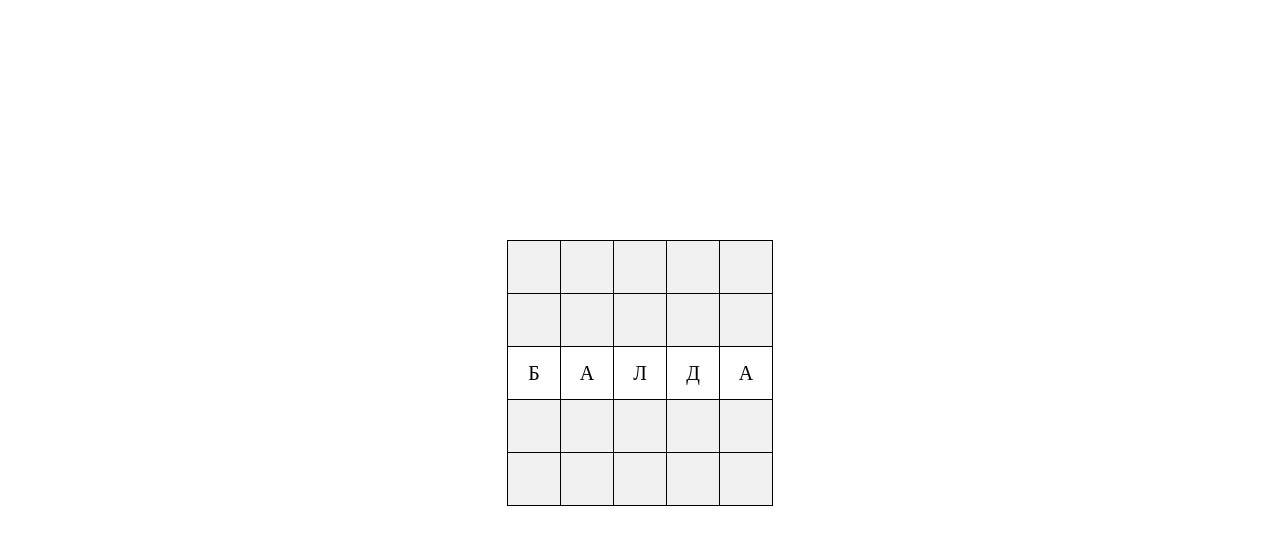
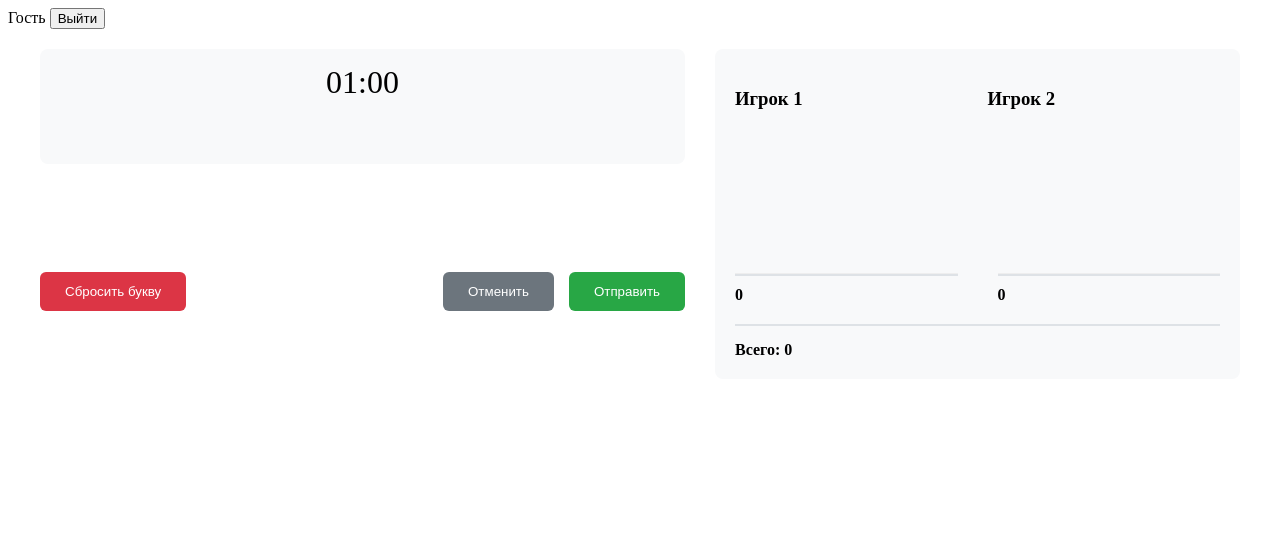
Before and after one commit to Yustis-Kof/Balda, a Flask app: page / in a window 1280 px wide. Shown: the top 545 px of the page. Run offline with Flask 3, Linux system fonts and the light colour scheme.

Commit message:
Наработки за две недели

```diff
--- a/app/__init__.py
+++ b/app/__init__.py
@@ -6,10 +6,12 @@
 def create_app():
     app = Flask(__name__)
     app.config.from_object(Config)
+    app.secret_key = 'Буэээээээ'
 
     # Загрузим ка словарь
     load_dictionary()
 
+    # Захостим документацию
     Swagger(app, template_file='docs/openapi.yml')
 
     from app.routes import main_routes
--- a/app/routes.py
+++ b/app/routes.py
@@ -1,5 +1,6 @@
-from flask import Blueprint, render_template, request, jsonify
-from app.database import get_db_connection
+from flask import Blueprint, render_template, request, jsonify, session, redirect, url_for
+from functools import wraps
+from app.database import *
 from app.utils.dictionary import check_word
 
 main_routes = Blueprint('main', __name__)
@@ -8,8 +9,56 @@
 def index():
     return render_template('index.html')
 
+
+
+## Декоратор требования авторизации (хз пока зачем, мб пригодится)
+def login_required(f):
+    @wraps(f)
+    def decorated_function(*args, **kwargs):
+        if 'user_id' not in session:
+            return redirect(url_for('main.login'))
+        return f(*args, **kwargs)
+    return decorated_function
+
+## Эндпоинты логина
+
+@main_routes.route('/login', methods=['GET', 'POST'])
+def login():
+    if request.method == 'POST':
+        username = request.form.get('username')
+        password = request.form.get('password')
+
+        # Проверка в базе данных (заглушка)
+        user = authenticate_user(username, password)
+        if user:
+            session['user_id'] = user['id']
+            return redirect(url_for('main.index'))
+
+        return render_template('login.html', error="Неверные данные")
+
+    return render_template('login.html')
+
+
+@main_routes.route('/logout')
+def logout():
+    session.clear()
+    return redirect(url_for('main.login'))
+
+
+@main_routes.route('/check_session')
+def check_session():
+    if 'user_id' in session:
+        return jsonify({
+            'authenticated': True,
+            'username': session['username']
+        })
+    return jsonify({'authenticated': False})
+
+
+## Игра
+
 @main_routes.route('/check', methods=['POST'])
-def make_move():
+def check_word():
     """
     Проверяет наличие слова в словаре
     ---
@@ -49,3 +98,13 @@
         return jsonify({'status': 'success', 'message': 'Слово принято'}), 200
     else:
         return jsonify({'status': 'error', 'message': 'Слова нет в словаре'}), 200
+
+@main_routes.route('/createlobby')
+def create_lobby():
+
+    data = request.json
+    user_id = data.get("user_id")
+    public = bool(data.get("public"))
+    password = data.get("password")
+
+    return "<p>{user_id}, {public}, {password}</p>"
--- a/app/static/css/style.css
+++ b/app/static/css/style.css
@@ -1,17 +1,129 @@
-.container-board{
-    user-select: none;
-    display: block;
+.game-container {
+    max-width: 1200px;
+    margin: 0 auto;
+    padding: 20px;
+    display: grid;
+    grid-template-areas:
+        "timer scoreboard"
+        "board scoreboard"
+        "controls scoreboard";
+    gap: 30px;
 }
 
-.container-board *{
-    margin: auto;
+.timer {
+    grid-area: timer;
+    font-size: 32px;
     text-align: center;
+    padding: 15px;
+    background: #f8f9fa;
+    border-radius: 8px;
+}
+
+
+.board-container {
+    grid-area: board;
+    position: relative;
+    min-width: 500px;
+}
+
+.selected-word {
+    position: absolute;
+    bottom: -40px;
+    left: 50%;
+    transform: translateX(-50%);
+    font-size: 26px;
+    height: 40px;
+}
+
+.controls {
+    grid-area: controls;
+    display: flex;
+    gap: 15px;
+    justify-content: center;
+    position: relative;
+    height: 60px;
+}
+
+.btn {
+    padding: 12px 25px;
+    border: none;
+    border-radius: 6px;
+    cursor: pointer;
+    transition: 0.2s;
+}
+
+.reset-btn {
+    position: absolute;
+    left: 0;
+    background: #dc3545;
+    color: white;
+}
+
+.selection-controls {
+    display: flex;
+    gap: 15px;
+    position: absolute;
+    right: 0;
+}
+
+.cancel-btn { background: #6c757d; color: white; }
+.submit-btn { background: #28a745; color: white; }
+
+.scoreboard {
+    grid-area: scoreboard;
+    background: #f8f9fa;
+    padding: 20px;
+    border-radius: 8px;
+    min-width: 300px;
+}
+
+.players-header {
+    display: grid;
+    grid-template-columns: 1fr 1fr;
+    gap: 20px;
+    margin-bottom: 15px;
+}
+
+.scores-container {
+    display: flex;
+    gap: 40px;
+}
+
+.player-column {
+    flex: 1;
+    min-width: 150px;
+}
+
+.word-list {
+    min-height: 120px;
+    border-bottom: 1px solid #eee;
+    padding-bottom: 10px;
+}
+
+.score {
+    font-weight: bold;
+    border-top: 2px solid #dee2e6;
+    padding-top: 10px;
+}
+
+.player-words {
+    text-align: left;
+}
+
+.player-scores {
+    text-align: right;
+}
+
+.total-score {
+    margin-top: 20px;
+    border-top: 2px solid #dee2e6;
+    padding-top: 15px;
+    font-weight: bold;
 }
 
 #board {
     border-collapse: collapse;
-    margin-top: 240px;
-    user-select: none;
+    margin: auto;
 }
 
 #board td {
--- a/app/templates/index.html
+++ b/app/templates/index.html
@@ -6,9 +6,49 @@
     <link rel="stylesheet" href="{{ url_for('static', filename='css/style.css') }}">
 </head>
 <body>
-    <div class="container-board">
-        <table id="board"></table>
-        <div id="word"></div>
+    <div class="user-panel">
+        <span id="username">Гость</span>
+        <button onclick="logout()">Выйти</button>
+    </div>
+
+    <div class="game-container">
+        <!-- Таймер -->
+        <div class="timer" id="timer">01:00</div> <!-- Вернули id для JS -->
+
+        <!-- Игровое поле -->
+        <div class="board-container">
+            <table class="board" id="board"></table> <!-- Вернули id -->
+            <div class="selected-word" id="word"></div> <!-- Вернули id -->
+        </div>
+
+        <!-- Кнопки управления -->
+        <div class="controls" id="controls">
+            <button class="btn reset-btn" id="reset-button" onclick="resetLetter()">Сбросить букву</button>
+            <div class="selection-controls">
+                <button class="btn cancel-btn" onclick="cancelSelection()">Отменить</button>
+                <button class="btn submit-btn" onclick="submitWord()">Отправить</button>
+            </div>
+        </div>
+
+        <!-- Таблица очков -->
+        <div class="scoreboard" id="scoreboard">
+            <div class="players-header">
+                <h3>Игрок 1</h3>
+                <h3>Игрок 2</h3>
+            </div>
+            <div class="scores-container">
+                <!-- Для каждого игрока отдельная колонка -->
+                <div class="player-column" id="player1-column">
+                    <div class="word-list"></div>
+                    <div class="score">0</div>
+                </div>
+                <div class="player-column" id="player2-column">
+                    <div class="word-list"></div>
+                    <div class="score">0</div>
+                </div>
+            </div>
+            <div class="total-score">Всего: 0</div>
+        </div>
     </div>
     <script src="{{ url_for('static', filename='js/game.js') }}"></script>
 </body>
```
Also changed, not shown: other parts of app/static/css/style.css (+33 -0 lines), app/database.py (+10 -0 lines), app/static/js/game.js (+37 -3 lines), app/templates/login.html (added, +21 -0 lines).
